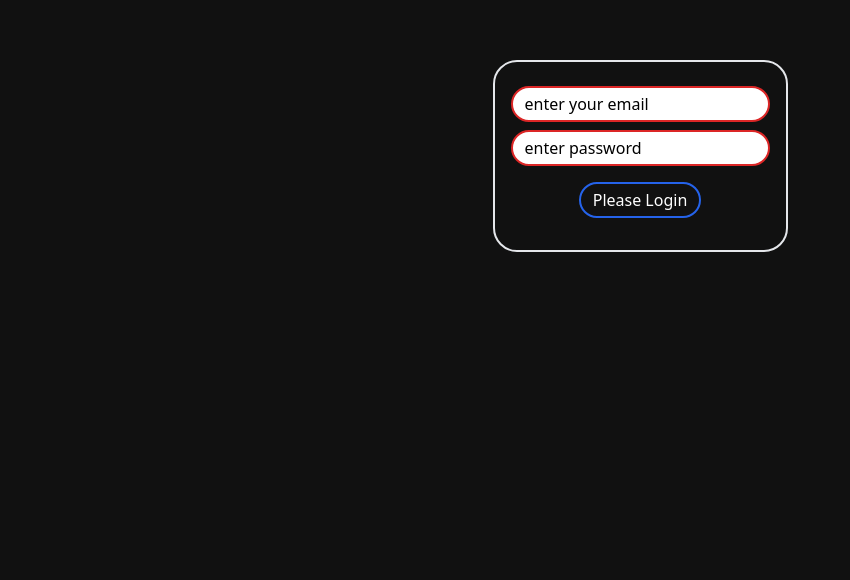
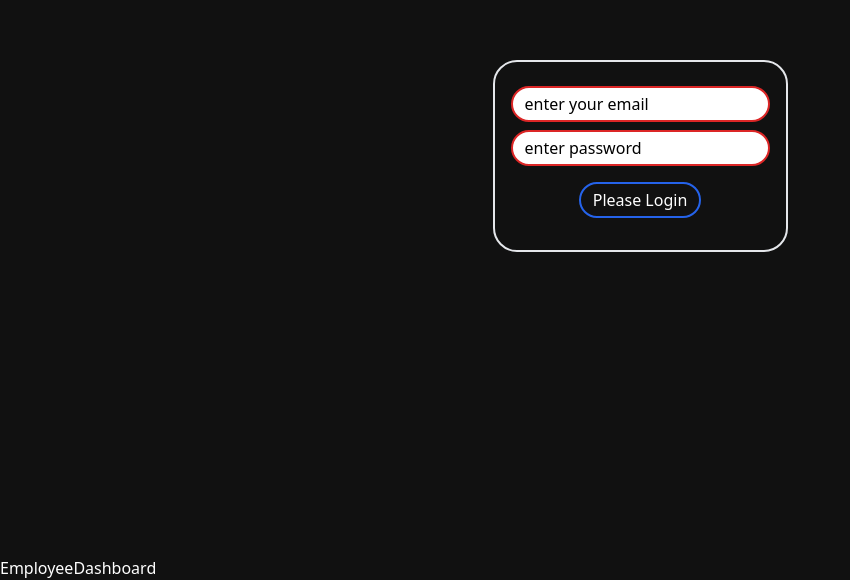
Before and after one commit to abhinav0023/EMS, a React (Vite) app in the folder ems/: page / in a window 1280 px wide. Shown: the part 244-824 px from the top of the page, without its empty margins (0-850 px from the left). Before the commit the page ends 800 px from the top, so only its background shows below. Built offline with nearby package versions, Linux system fonts and the light colour scheme.

Commit message:
employee dashboard function start

```diff
--- a/ems/src/App.jsx
+++ b/ems/src/App.jsx
@@ -1,9 +1,11 @@
 import React from 'react'
 import Login from './components/Auth/Login'
+import EmployeeDashboard from './components/Dashboard/EmployeeDashboard'
 function App() {
   return (
     <>
     <Login/>
+    <EmployeeDashboard/>
     </>
   )
 }
--- a/ems/src/components/Dashboard/EmployeeDashboard.jsx
+++ b/ems/src/components/Dashboard/EmployeeDashboard.jsx
@@ -0,0 +1,9 @@
+import React from 'react'
+
+function EmployeeDashboard() {
+  return (
+    <div>EmployeeDashboard</div>
+  )
+}
+
+export default EmployeeDashboard
```
